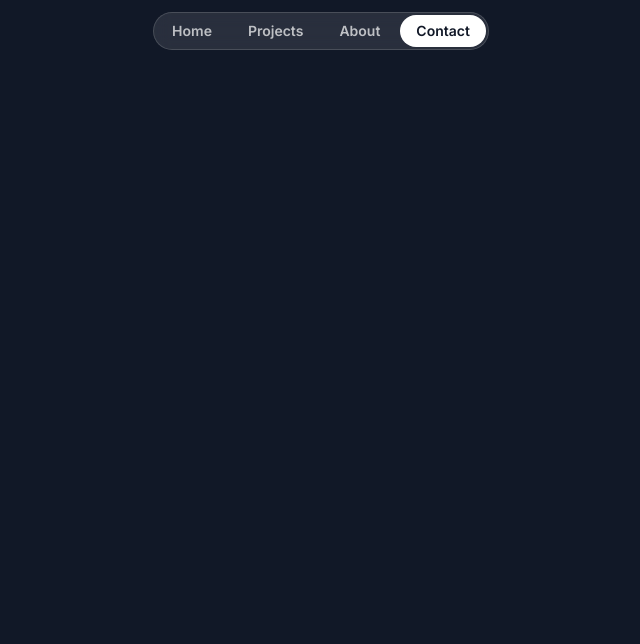
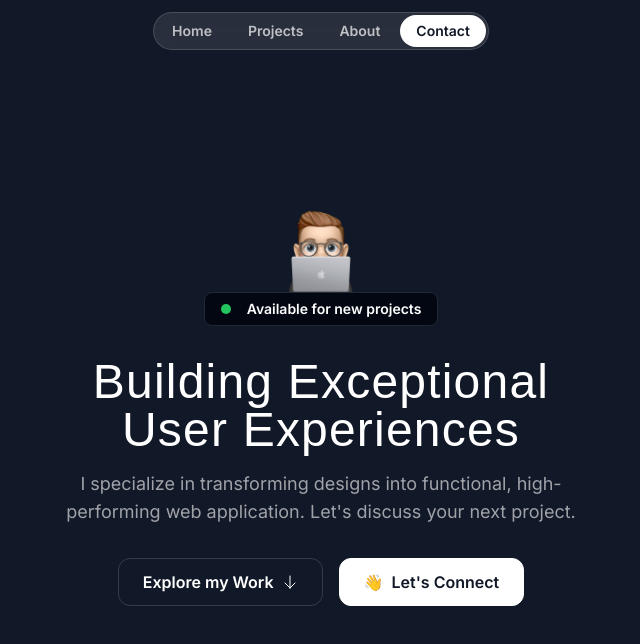
Before and after one commit to sameh-abdelhalem/Portfolio, a Next.js app: page / in a window 1280 px wide. Shown: the top 644 px of the page, without its empty margins (319-959 px from the left). Built offline with nearby package versions, Linux system fonts and the light colour scheme; a web font is replaced by a local one.

Commit message:
fix header width bug, and style the Hero section

```diff
--- a/src/app/page.tsx
+++ b/src/app/page.tsx
@@ -1,9 +1,11 @@
 import { Header } from "@/sections/Header";
+import { HeroSection } from "@/sections/Hero";
 
 export default function Home() {
   return (
     <div>
       <Header />
+      <HeroSection />
     </div>
   );
 }
--- a/src/sections/Header.tsx
+++ b/src/sections/Header.tsx
@@ -1,6 +1,6 @@
 export const Header = () => {
   return (
-    <div className="flex justify-center items-center relative top-3">
+    <div className="flex justify-center items-center fixed w-full  top-3">
       <nav className="flex gap-1 p-0.5 border border-white/15 rounded-full bg-white/10 backdrop-blur">
         <a href="#" className="nav-item">
           Home
--- a/src/sections/Hero.tsx
+++ b/src/sections/Hero.tsx
@@ -1,3 +1,43 @@
+import memojiImage from "@/assets/images/memoji-computer.png";
+import Image from "next/image";
+import ArrowDown from "@/assets/icons/arrow-down.svg";
 export const HeroSection = () => {
-  return <div>Hero Section</div>;
+  return (
+    <div className="py-32 md:py-48">
+      <div className="container">
+        <div className="flex flex-col items-center">
+          <Image
+            alt="Person peaking from behing laptop"
+            className="size-[100px]"
+            src={memojiImage}
+          />
+          <div className="bg-gray-950 border border-gray-800 px-4 py-1.5 inline-flex items-center gap-4 rounded-lg">
+            <div className="bg-green-500 size-2.5 rounded-full"></div>
+            <div className="text-sm font-semibold">
+              Available for new projects
+            </div>
+          </div>
+        </div>
+        <div className="max-w-lg mx-auto">
+          <h1 className="font-serif text-3xl text-center mt-8 tracking-wide md:text-5xl ">
+            Building Exceptional User Experiences
+          </h1>
+          <p className="mt-4 text-center text-white/60 md:text-lg">
+            I specialize in transforming designs into functional,
+            high-performing web application. Let's discuss your next project.
+          </p>
+          <div className="flex flex-col items-center mt-8 gap-4 md:flex-row md:justify-center ">
+            <button className="inline-flex items-center gap-2 border border-white/15 px-6 h-12 rounded-xl">
+              <span className="font-semibold">Explore my Work</span>
+              <ArrowDown className="size-4" />
+            </button>
+            <button className="inline-flex items-center gap-2 border border-white bg-white text-gray-900 h-12 px-6 rounded-xl">
+              <span>👋</span>
+              <span className="font-semibold ">Let's Connect</span>
+            </button>
+          </div>
+        </div>
+      </div>
+    </div>
+  );
 };
```
